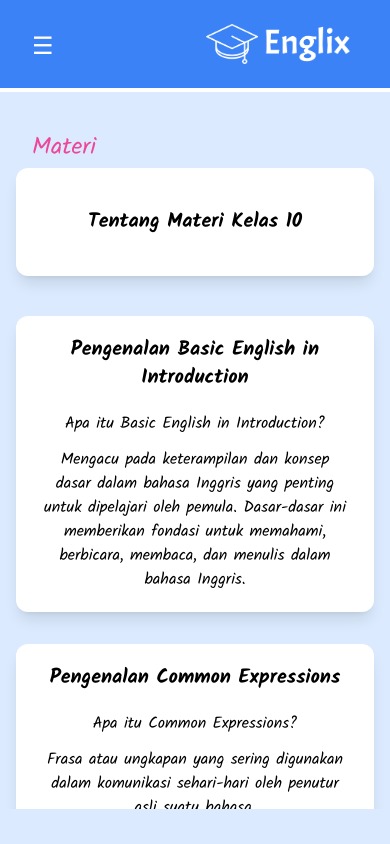
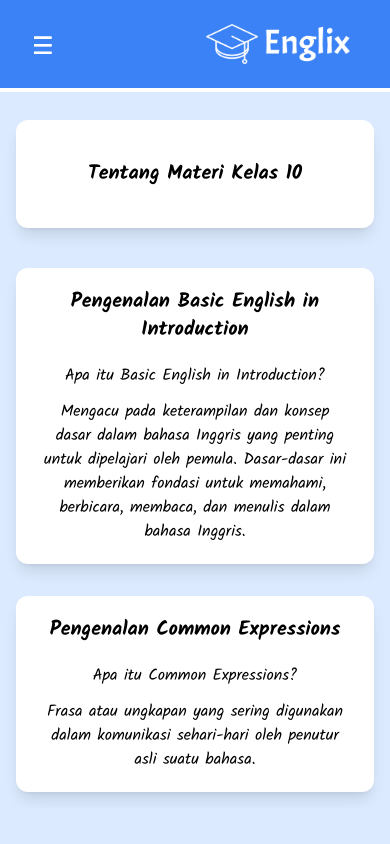
Before and after one commit to TrustyKrab/Englix-Client, a React (Vite) app: page /Kelas10Page in a window 390 px wide. Built offline with nearby package versions, Linux system fonts and the light colour scheme; no server answers; sample sign-in values are in the browser's storage.

Commit message:
add responsive

```diff
--- a/src/assets/Pages/Kelas10Page/SidebarK10.jsx
+++ b/src/assets/Pages/Kelas10Page/SidebarK10.jsx
@@ -63,7 +63,7 @@ export default function SidebarK10() {
         const selectedData = coba.find(data => data.judul === selectedPage);
         if (selectedData?.url) {
             return (
-                <div className="flex flex-col items-center md:px-12 mt-5">
+                <div className="flex flex-col items-center md:px-12">
                     <div className='my-2 flex justify-center items-center w-full'>
                         <div className='w-full max-w-screen-lg flex justify-center'>
                             <div className='relative w-full' style={{ paddingBottom: '56.25%' /* 16:9 aspect ratio */ }}>
@@ -102,20 +102,13 @@ export default function SidebarK10() {
 
     return (
         <div className="relative flex flex-col md:flex-row bg-blue-100">
-            {/* Konten */}
-            <div
-                className={`flex-1 max-h-[84vh] pb-10 pt-12 relative overflow-y-auto transition-transform duration-300 ${isSidebarOpen ? 'transform translate-x-full' : 'transform translate-x-0'}`}
+            {/* Tombol Menu untuk Mobile */}
+            <button
+                className="md:hidden p-4 text-2xl fixed top-4 left-4 z-50 text-white rounded"
+                onClick={() => setIsSidebarOpen(!isSidebarOpen)}
             >
-                <button
-                    className="p-4 text-2xl fixed top-4 left-4 z-50 text-pink-500 rounded"
-                    onClick={() => setIsSidebarOpen(!isSidebarOpen)}
-                >
-                    {isSidebarOpen ? '✕' : 'Materi'}
-                </button>
-                <div className={`page ${selectedPage}`}>
-                    {renderContent()}
-                </div>
-            </div>
+                {isSidebarOpen ? '✕' : '☰'}
+            </button>
 
             {/* Overlay background pada desktop saat sidebar terbuka */}
             {isSidebarOpen && (
@@ -138,6 +131,15 @@ export default function SidebarK10() {
                     ))}
                 </div>
             </div>
+
+            {/* Konten */}
+            <div
+                className={`flex-1 max-h-[84vh] pb-10 relative overflow-y-auto transition-transform duration-300 ${isSidebarOpen ? 'transform translate-x-full' : 'transform translate-x-0'}`}
+            >
+                <div className={`page ${selectedPage}`}>
+                    {renderContent()}
+                </div>
+            </div>
         </div>
     );
 }
```
